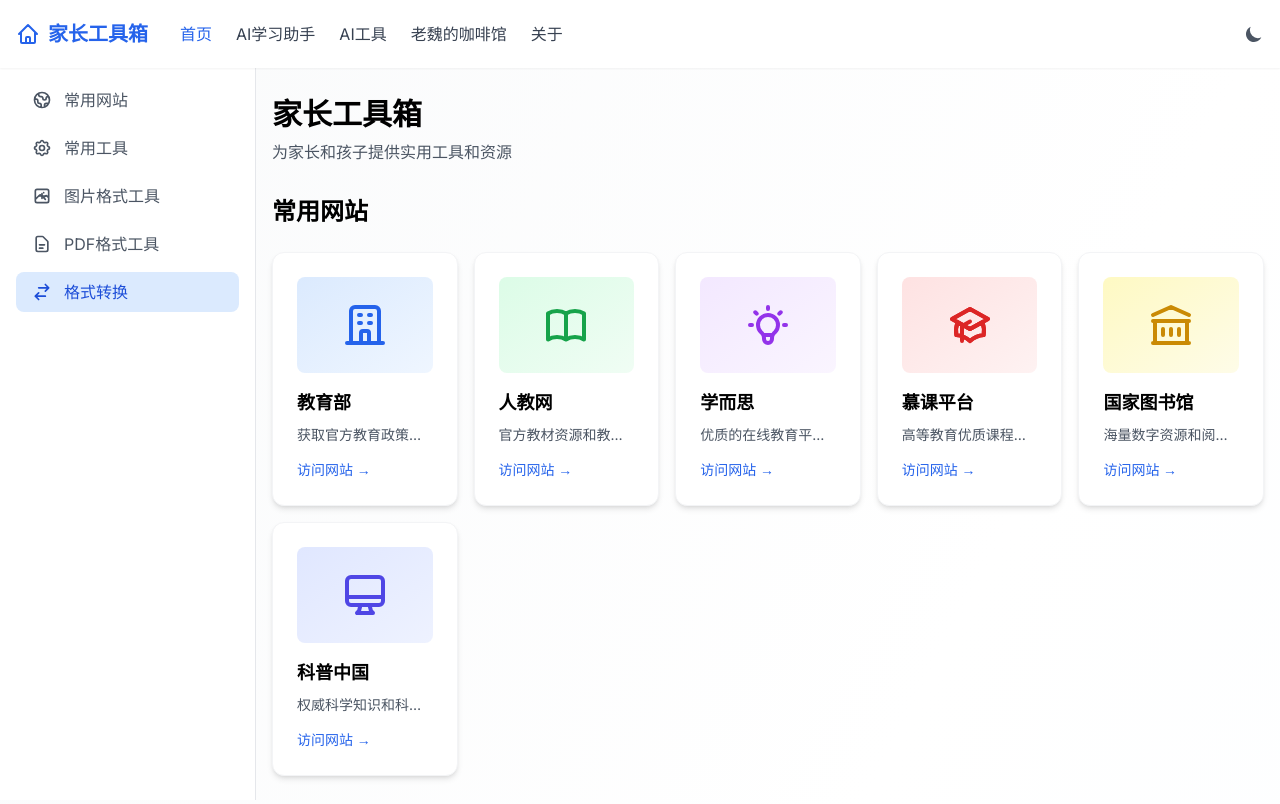
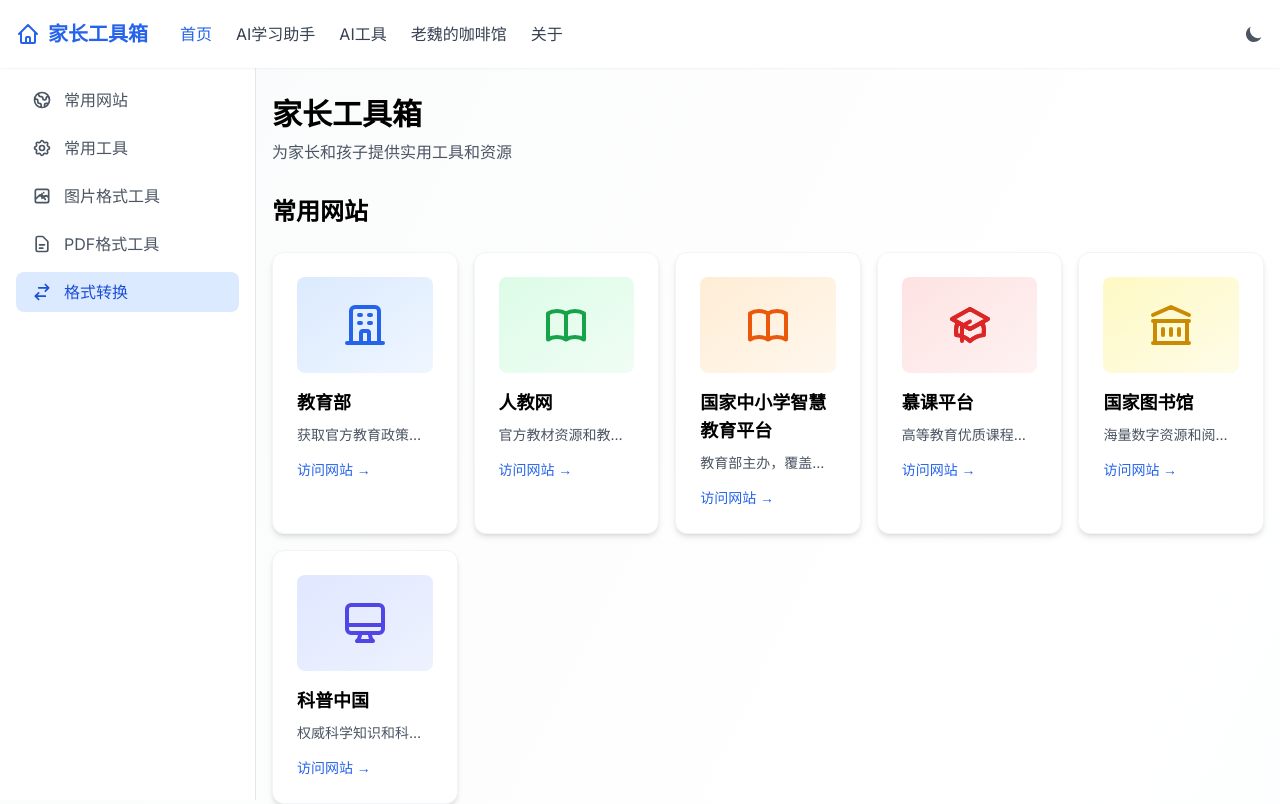
Before and after one commit to DazhiFe/parent-toolkit, a Vue app: page / in a window 1280 px wide. Shown: the top 804 px of the page. Built offline with nearby package versions, Linux system fonts and the light colour scheme.

Commit message:
feat: 首页常用网站替换学而思为国家中小学智慧教育平台

```diff
--- a/src/views/HomeView.vue
+++ b/src/views/HomeView.vue
@@ -43,14 +43,14 @@
           </div>
 
           <div class="tool-card hover:shadow-xl transition-all duration-300 bg-white dark:bg-gray-800">
-            <div class="mb-4 flex items-center justify-center h-24 bg-gradient-to-br from-purple-100 to-purple-50 dark:from-purple-900/30 dark:to-purple-800/20 rounded-lg">
-              <svg xmlns="http://www.w3.org/2000/svg" class="h-12 w-12 text-purple-600 dark:text-purple-400" fill="none" viewBox="0 0 24 24" stroke="currentColor">
-                <path stroke-linecap="round" stroke-linejoin="round" stroke-width="2" d="M9.663 17h4.673M12 3v1m6.364 1.636l-.707.707M21 12h-1M4 12H3m3.343-5.657l-.707-.707m2.828 9.9a5 5 0 117.072 0l-.548.547A3.374 3.374 0 0014 18.469V19a2 2 0 11-4 0v-.531c0-.895-.356-1.754-.988-2.386l-.548-.547z" />
+            <div class="mb-4 flex items-center justify-center h-24 bg-gradient-to-br from-orange-100 to-orange-50 dark:from-orange-900/30 dark:to-orange-800/20 rounded-lg">
+              <svg xmlns="http://www.w3.org/2000/svg" class="h-12 w-12 text-orange-600 dark:text-orange-400" fill="none" viewBox="0 0 24 24" stroke="currentColor">
+                <path stroke-linecap="round" stroke-linejoin="round" stroke-width="2" d="M12 6.253v13m0-13C10.832 5.477 9.246 5 7.5 5S4.168 5.477 3 6.253v13C4.168 18.477 5.754 18 7.5 18s3.332.477 4.5 1.253m0-13C13.168 5.477 14.754 5 16.5 5c1.747 0 3.332.477 4.5 1.253v13C19.832 18.477 18.247 18 16.5 18c-1.746 0-3.332.477-4.5 1.253" />
               </svg>
             </div>
-            <h3 class="text-lg font-semibold mb-2 dark:text-white">学而思</h3>
-            <p class="text-gray-600 dark:text-gray-400 text-sm mb-3 truncate">优质的在线教育平台和资源</p>
-            <a href="https://www.xueersi.com/" target="_blank" class="text-primary-600 dark:text-primary-400 hover:text-primary-700 dark:hover:text-primary-300 text-sm font-medium">访问网站 →</a>
+            <h3 class="text-lg font-semibold mb-2 dark:text-white">国家中小学智慧教育平台</h3>
+            <p class="text-gray-600 dark:text-gray-400 text-sm mb-3 truncate">教育部主办，覆盖小学到高中的优质课程资源</p>
+            <a href="https://basic.smartedu.cn/" target="_blank" class="text-primary-600 dark:text-primary-400 hover:text-primary-700 dark:hover:text-primary-300 text-sm font-medium">访问网站 →</a>
           </div>
 
           <div class="tool-card hover:shadow-xl transition-all duration-300 bg-white dark:bg-gray-800">
```
